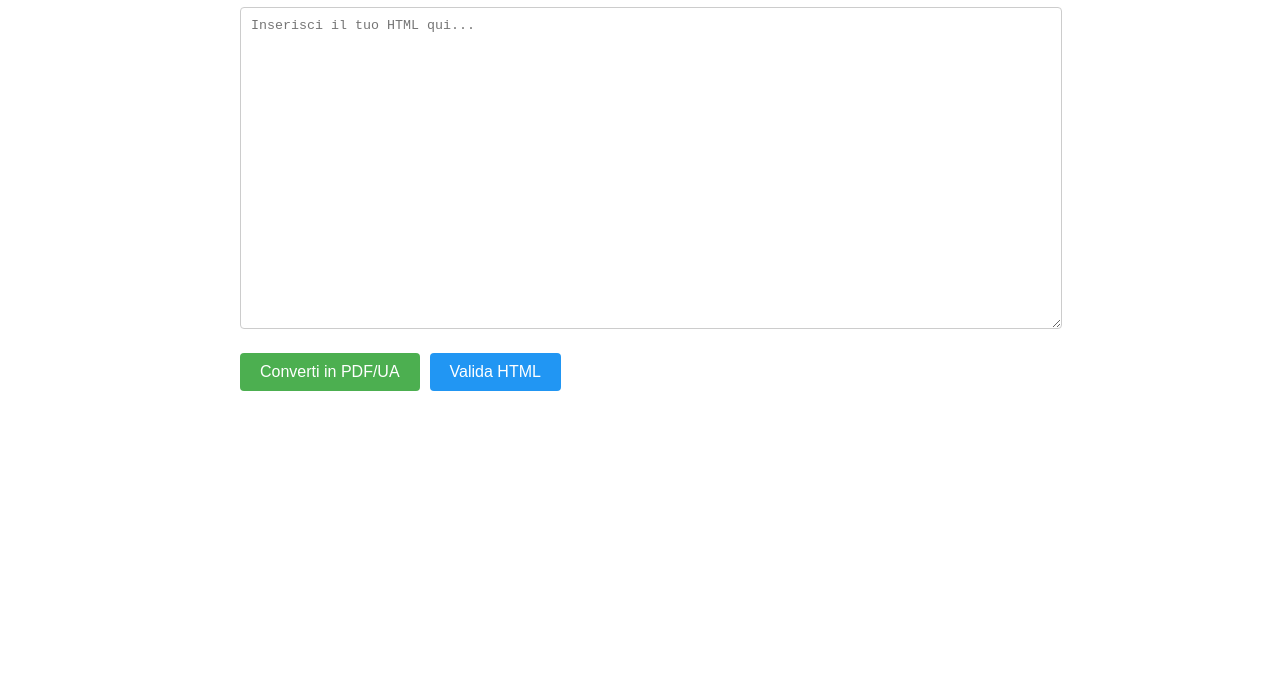
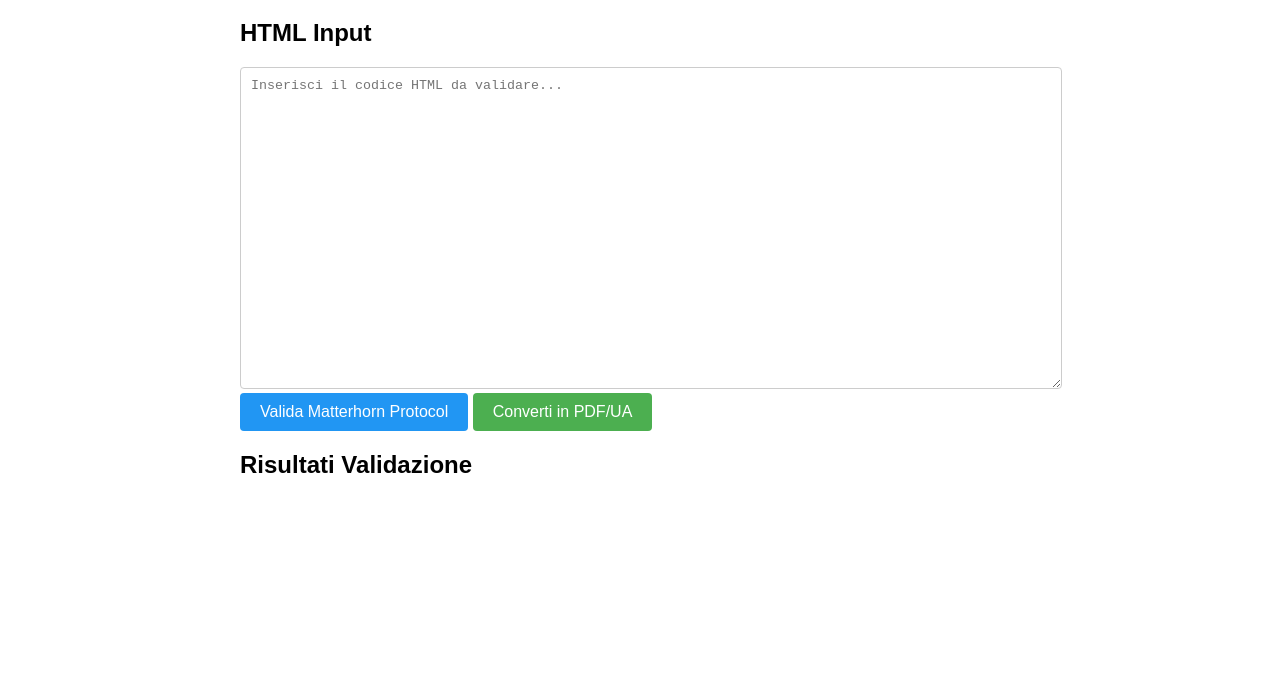
Before and after one commit to 00amarton/html-to-pdfua, a website: page public/index.html in a window 1280 px wide. Shown: the part 101-800 px from the top of the page. Drawn offline with Linux system fonts and the light colour scheme.

Commit message:
Update index.html

```diff
--- a/public/index.html
+++ b/public/index.html
@@ -2,24 +2,55 @@
 <html lang="it">
 <head>
     <meta charset="UTF-8">
-    <title>Convertitore HTML in PDF/UA</title>
+    <title>HTML to PDF/UA Validator</title>
     <link rel="stylesheet" href="style.css">
 </head>
 <body>
+    <h1>Validatore HTML to PDF/UA</h1>
+
     <div class="container">
-        <h1>Convertitore HTML in PDF/UA Accessibile</h1>
+        <div class="editor-section">
+            <h2>HTML Input</h2>
+            <textarea
+                id="htmlInput"
+                placeholder="Inserisci il codice HTML da validare..."
+                spellcheck="false"
+            ></textarea>
 
-        <div class="editor-container">
-            <textarea id="htmlInput" placeholder="Inserisci il tuo HTML qui..."></textarea>
+            <div class="buttons">
+                <button onclick="validateHTML()" class="validate-btn">
+                    Valida Matterhorn Protocol
+                </button>
+                <button onclick="convertToPDF()" class="convert-btn" id="convertBtn" disabled>
+                    Converti in PDF/UA
+                </button>
+            </div>
         </div>
 
-        <div class="button-container">
-            <button onclick="convertToPDF()" class="convert-btn">Converti in PDF/UA</button>
-            <button onclick="validateHTML()" class="validate-btn">Valida HTML</button>
+        <div class="validation-section">
+            <h2>Risultati Validazione</h2>
+            <div id="summary" class="summary" style="display: none;">
+                <div class="summary-item">
+                    <span>Totale checkpoint:</span>
+                    <strong id="totalChecks">0</strong>
+                </div>
+                <div class="summary-item">
+                    <span>Passati:</span>
+                    <strong id="passedChecks">0</strong>
+                </div>
+                <div class="summary-item">
+                    <span>Falliti:</span>
+                    <strong id="failedChecks">0</strong>
+                </div>
+            </div>
+            <div id="validationResults" class="validation-results"></div>
         </div>
+    </div>
 
-        <div id="status" class="status"></div>
+    <div id="loading" class="loading" style="display: none;">
+        Elaborazione in corso...
     </div>
+
     <script src="script.js"></script>
 </body>
 </html>
```
